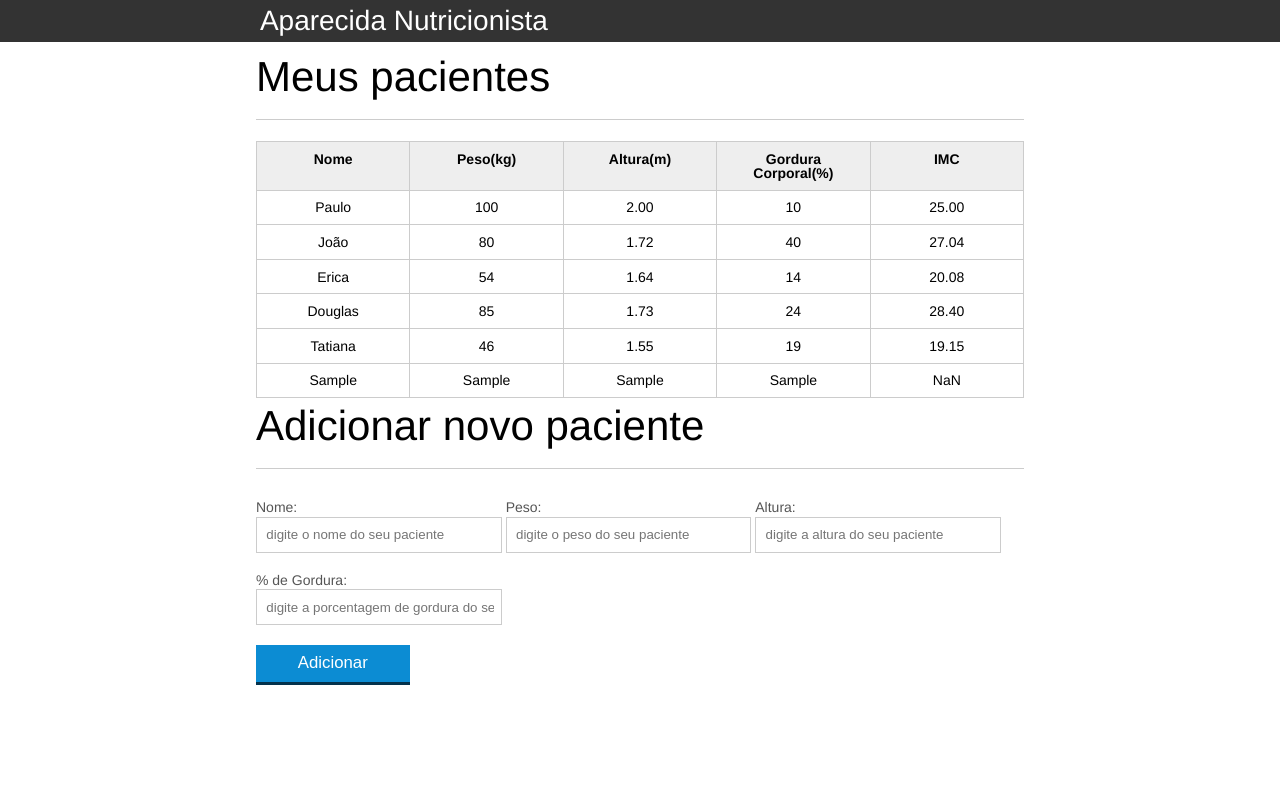
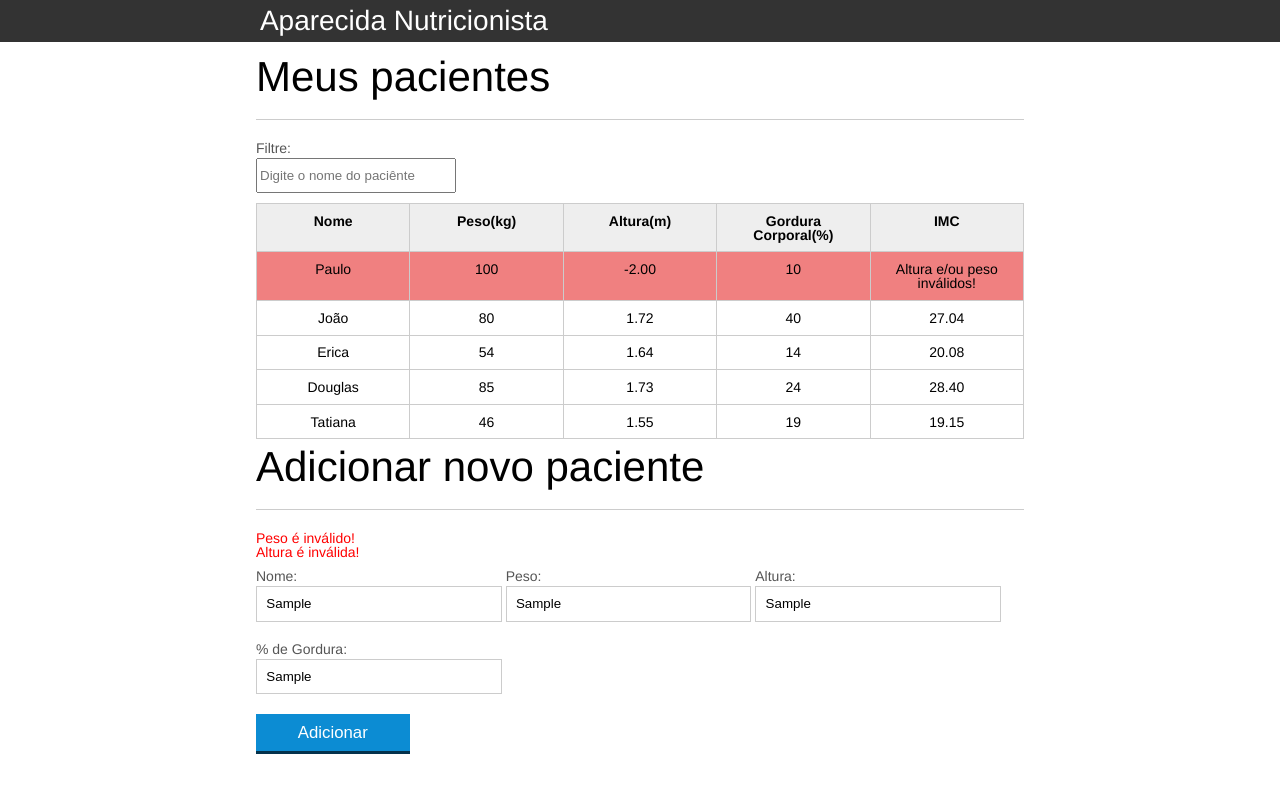
Before and after one commit to RaizaBenevides/CloudGirl-Alura-Exercicios, a plain HTML site: page CloudGirls_Semana4e5_JavaScript/index.html in a window 1280 px wide. Both pictures are taken after typing "Sample", "Sample", "Sample", "Sample" into the empty fields and a click on the button "Adicionar". Drawn offline with Linux system fonts and the light colour scheme.

Commit message:
Desenvolvimento aulas

```diff
--- a/CloudGirls_Semana4e5_JavaScript/css/index.css
+++ b/CloudGirls_Semana4e5_JavaScript/css/index.css
@@ -136,3 +136,18 @@ button[disabled=disabled], button:disabled {
 .paciente-invalido {
 	background-color: lightcoral;
 }
+
+#mensagens-erro {
+	color: red;
+}
+
+.fadeOut {
+	opacity: 0;
+	transition: 0.5s;
+}
+
+#filtrar-tabela{
+	width: 200px;
+	height: 35px;
+	margin-bottom: 10px;
+}
--- a/CloudGirls_Semana4e5_JavaScript/index.html
+++ b/CloudGirls_Semana4e5_JavaScript/index.html
@@ -17,6 +17,8 @@
 		<main>
 			<section class="container">
 				<h2>Meus pacientes</h2>
+				<label for="filtrar-tabela">Filtre:</label>
+				<input type="text" name="filtro" id="filtrar-tabela" placeholder="Digite o nome do paciênte">
 				<table>
 					<thead>
 						<tr>
@@ -31,7 +33,7 @@
 						<tr class="paciente" id="primeiro-paciente" >
 							<td class="info-nome">Paulo</td>
 							<td class="info-peso">100</td>
-							<td class="info-altura">2.00</td>
+							<td class="info-altura">-2.00</td>
 							<td class="info-gordura">10</td>
 							<td class="info-imc">0</td>
 						</tr>
@@ -82,6 +84,9 @@
 		<!-- Código como fazer um formulário abaixo: -->
 		<section class="container">
 			<h2 id="titulo-form">Adicionar novo paciente</h2>
+			<ul id="mensagens-erro">
+				<li></li>
+			</ul> <!-- adicionado-->
 			<form id="form-adiciona">
 				<div class="grupo">
 					<label for="nome">Nome:</label>
@@ -104,8 +109,10 @@
 			</form>
 		</section>
 
-		<script src="js/calcula-imc.js"> </script>
-		<script src="js/form.js"> </script>
+		<script src="js/calcula-imc.js"></script>
+		<script src="js/form.js"></script>
+		<script src="js/remover-paciente.js"></script>
+		<script src="js/filtra.js"></script>
 
 	</body>
 </html>
--- a/CloudGirls_Semana4e5_JavaScript/js/calcula-imc.js
+++ b/CloudGirls_Semana4e5_JavaScript/js/calcula-imc.js
@@ -15,10 +15,10 @@ for (var i = 0; i < pacientes.length; i++) { //paciente.length é o tamnaho da l
 
     var tdImc = paciente.querySelector(".info-imc");
 
-    var pesoEhValido = true;
-    var alturaEhvalida = true;
+    var pesoEhValido = validaPeso (peso); //true ou false
+    var alturaEhvalida = validaAltura (altura);
 
-    if(peso <= 0 || peso >= 1000) {
+    if (!pesoEhValido) { // ! = negação (se o peso não é válido) //se a variável pesoEhValido for false, entra nesse if
         console.log("Peso inválido");
         var pesoEhValido = false;
         tdImc.textContent = "Peso inválido!";
@@ -27,7 +27,7 @@ for (var i = 0; i < pacientes.length; i++) { //paciente.length é o tamnaho da l
         paciente.classList.add("paciente-invalido"); //criando classe no js, para mudarmos a cor pelo arquivo css
     }
 
-    if (altura <= 0 || altura >= 3.00 ) {
+    if (!alturaEhvalida) {
         console.log("Altura inválida");
         var alturaEhvalida = false;
         tdImc.textContent = "Altura inválida!";
@@ -43,6 +43,22 @@ for (var i = 0; i < pacientes.length; i++) { //paciente.length é o tamnaho da l
 }
 
 //colocamos o código do formulário em um arquivo separado chamado form.js
+
+function validaPeso (peso) {
+    if (peso >= 0 && peso < 1000) {
+        return true;
+    } else {
+        return false;
+    }
+}
+
+function validaAltura (altura) {
+    if (altura >=0 && altura <= 3.0) {
+        return true;
+    } else {
+        return false;
+    }
+}
 
 function calculaImc (peso,altura) {
     var imc = 0;
--- /dev/null
+++ b/CloudGirls_Semana4e5_JavaScript/js/filtra.js
@@ -0,0 +1,11 @@
+var campoFiltro = document.querySelector("#filtrar-tabela");
+
+campoFiltro.addEventListener("input", function() {
+    var pacientes = document.querySelectorAll(".paciente");
+
+    for (var i = 0; i < pacientes.length; i++) {
+        var paciente = pacientes[i];
+        var tdNome = paciente.querySelector(".info-nome");
+        var nome = tdNome.textContent;
+    }
+});
--- a/CloudGirls_Semana4e5_JavaScript/js/form.js
+++ b/CloudGirls_Semana4e5_JavaScript/js/form.js
@@ -12,13 +12,33 @@ botaoAdicionar.addEventListener("click", function(event){
     //criando a tr e a td pra cada paciente:
     var pacienteTr = montaTr(paciente);
 
+    var erros = validaPaciente (paciente);
+
+    if (erros.length > 0) {
+        exibeMensagensDeErro (erros);
+        return; //aqui ele retorna e não executa os comandos abaixo para não adicionar o paciente na tabela
+    }
+
     //adicionando o paciente na tabela
     var tabela = document.querySelector("#tabela-pacientes");
 
     tabela.appendChild(pacienteTr); //levamos a tr que criamos para a tabela que já existia no html
 
     form.reset (); //para limpar os campos de preenchimento após apertar o botão
+    var mensagensErro = document.querySelector ("#mensagens-erro");
+    mensagensErro.innerHTML = " "; //obtemos o conteúdo interno da html, nesse caso, da ul mansagens-erro e substitui por vazio, limpando os textos
 });
+
+function exibeMensagensDeErro (erros) {
+    var ul = document.querySelector ("#mensagens-erro");
+    ul.innerHTML = " "; //limpar a ul
+
+    erros.forEach(function (erro) { //mesma coisa do for, pecorre cada elemento do meu array e faz alguma coisa (function)
+        var li = document.createElement ("li");
+        li.textContent = erro;
+        ul.appendChild(li); //colocando a li dentro da ul
+    });
+}
 
 function obtemPacienteDoFormulario (form) {
 
@@ -62,6 +82,37 @@ function montaTd (dado, classe) {
     return td;
 }
 
+function validaPaciente (paciente) {
+
+    var erros = [];
+
+    if (paciente.nome.length == 0) {
+        erros.push("O nome não pode ser em branco");
+    }
+
+    if (!validaPeso (paciente.peso)) { //validaPeso está no arquivo "calcula-imc"
+        erros.push("Peso é inválido!"); //empurra para o array
+    }
+
+    if (!validaAltura (paciente.altura)) {
+        erros.push("Altura é inválida!");
+    }
+
+    if (paciente.gordura.length == 0) {
+        erros.push("A gordura não pode ser em branco");
+    }
+
+    if (paciente.peso.length == 0) {
+        erros.push("O peso não pode ser em branco");
+    }
+
+    if (paciente.altura.length == 0) {
+        erros.push("A altura não pode ser em branco");
+    }
+
+    return erros; //retorna com as strings para o array
+}
+
 /*
 Objetos:
 
@@ -83,4 +134,19 @@ xicara.peso // 125
 xicara.tipo // chá
 xicara.modelo // undefined, este objeto não possui a propriedade modelo
 
+innerHTML:
+
+Com a propriedade innerHTML, podemos editar obter o conteúdo HTML (HTML interno) de um elemento.
+Para editar o HTML interno, como o innerHTML é uma propriedade, utilizamos um sinal de igual (=). Fazemos:
+
+ObjetoDeUmElementoHTML.innerHTML = "Novo conteúdo"
+
+E para obter o HTML interno, fazemos:
+
+ObjetoDeUmElementoHTML.innerHTML
+
+O seu retorno será todo o conteúdo HTML, tanto tags, atributos, classes, etc, no formato de uma String. Outro ex:
+
+var nome = document.querySelector("#nome");
+nome.innerHTML = "Meu nome é Rafael";
 */
--- /dev/null
+++ b/CloudGirls_Semana4e5_JavaScript/js/remover-paciente.js
@@ -0,0 +1,24 @@
+var pacientes = document.querySelectorAll (".paciente");
+
+var tabela = document.querySelector("table");
+
+/*
+tabela.addEventListener ("dblclick", function (event){
+    var alvoEvento = event.target; //o alvo é uma td, mas queremos eliminar a tr toda dessa td (remover o pai do alvo)
+    var paiDoAlvo = alvoEvento.parentNode; //TR = paciente = remover
+    paiDoAlvo.remove();
+})
+
+// OU, para simplificar:
+tabela.addEventListener ("dblclick", function (event){
+    event.target.parentNode.remove();
+})
+*/
+
+tabela.addEventListener ("dblclick", function (event){
+    event.target.parentNode.classList.add("fadeOut");
+
+    setTimeout (function(){
+        event.target.parentNode.remove();
+    }, 500); //500 milessegundos (tempo que colocamos de transição lá no css) //espera esse tempo para remover a tr
+})
```
